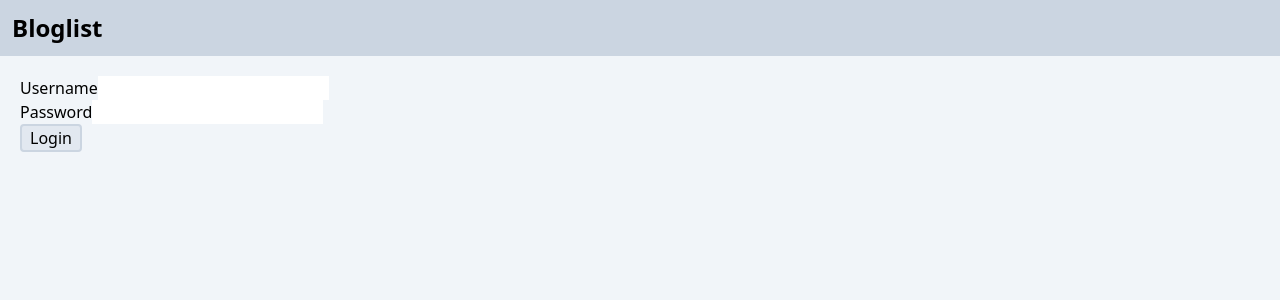
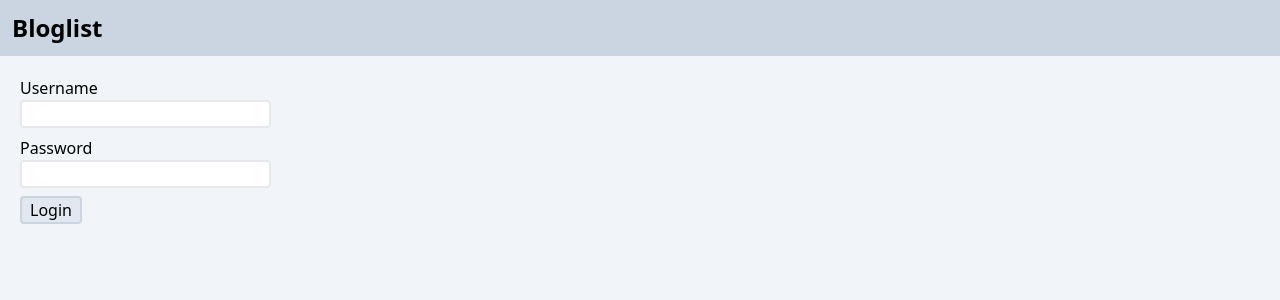
Before and after one commit to RicLobo626/fso-part5, a React (Vite) app in the folder bloglist-frontend/: page / in a window 1280 px wide. Shown: the top 300 px of the page. Built offline with nearby package versions, Linux system fonts and the light colour scheme.

Commit message:
Update LoginView UI

```diff
--- a/bloglist-frontend/src/views/LoginView.jsx
+++ b/bloglist-frontend/src/views/LoginView.jsx
@@ -1,4 +1,4 @@
-import { Button } from "@/components";
+import { Button, Field } from "@/components";
 import { useAuth } from "@/contexts";
 
 export const LoginView = () => {
@@ -15,15 +15,9 @@ export const LoginView = () => {
 
   return (
     <form onSubmit={handleSubmit}>
-      <div>
-        <label htmlFor="username">Username</label>
-        <input type="text" id="username" name="username" />
-      </div>
+      <Field label="Username" id="username" name="username" />
 
-      <div>
-        <label htmlFor="password">Password</label>
-        <input id="password" name="password" type="password" />
-      </div>
+      <Field label="Password" id="password" name="password" type="password" />
 
       <Button type="submit" text="Login" className="btn-slate" />
     </form>
```
